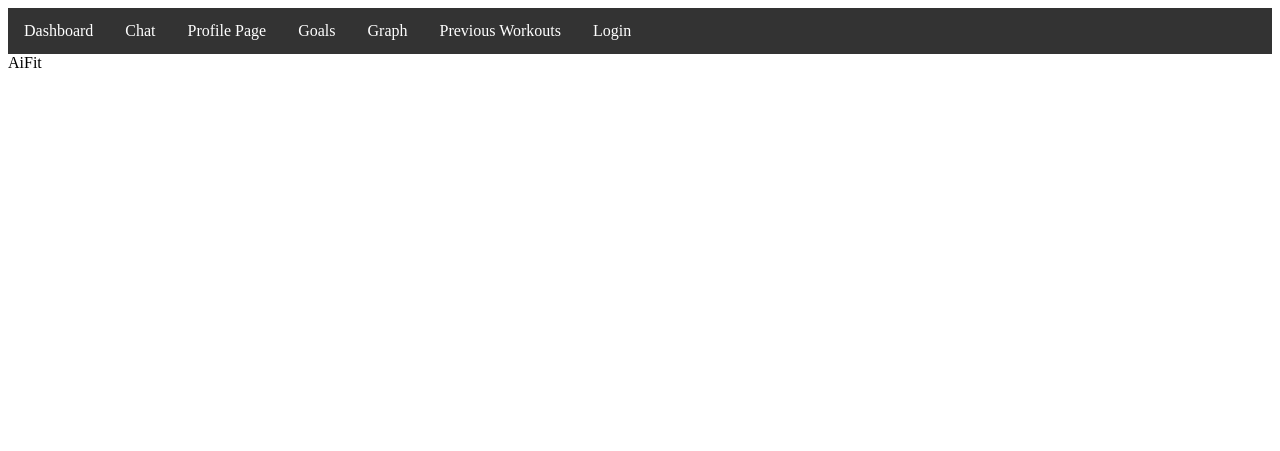
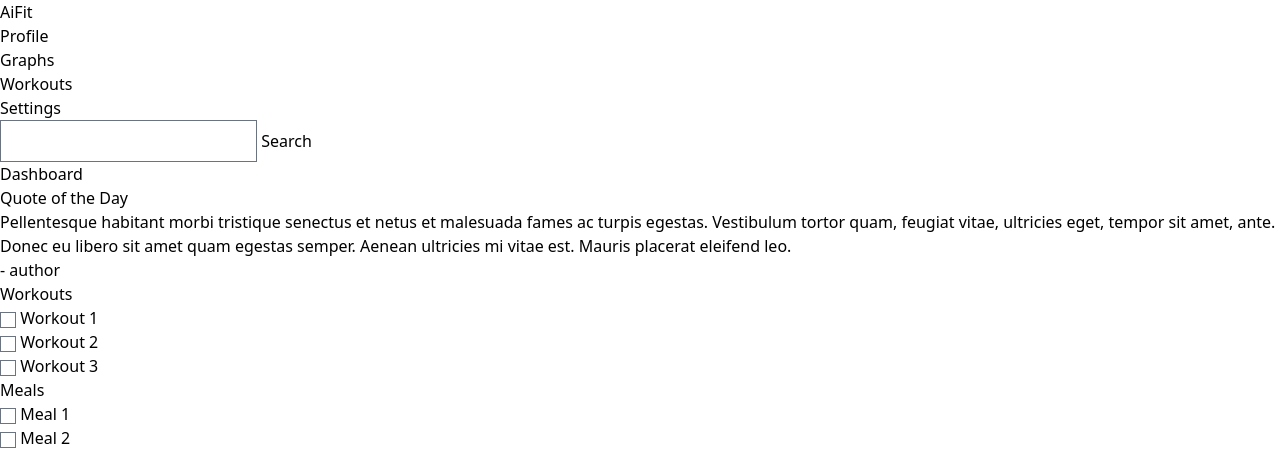
Before and after one commit to LisaCJHeinhold/aifit, a Django app: page / in a window 1280 px wide. Shown: the top 451 px of the page. Run offline with Django 5.2, Linux system fonts and the light colour scheme; data that the repository does not hold is empty; style sheets or scripts are compiled from the project's sources; some libraries are stand-ins or nearby versions.

Commit message:
Index.html updating

```diff
--- a/aifit/aifit_app/templates/aifit_app/index.html
+++ b/aifit/aifit_app/templates/aifit_app/index.html
@@ -1,13 +1,54 @@
-{% extends "aifit_app/navbar.html" %}
+<!DOCTYPE html>
+<html lang="en">
+<head>
+    <meta charset="UTF-8">
+    <meta name="viewport" content="width=device-width, initial-scale=1.0">
+    <link rel="stylesheet" href="styles.css">
+    <title>AiFit</title>
 
-{% load static tailwind_tags %}
-
-{% tailwind_css %}
-{% block title %}
-    AiFit
-{% endblock %}
-
-
-{% block content %}
-  AiFit
-{% endblock %}
+</head>
+<body>
+    <div class="grid-container">
+    <div class="side-bar">
+    <h1 id="logo">AiFit</h1>
+    <h2>Profile</h2>
+    <h2>Graphs</h2>
+    <h2>Workouts</h2>
+    <h2>Settings</h2>
+    </div>
+    <div class="search-bar">
+        <input id="search" type="text">
+        <button type="submit">Search</button>
+    </div>
+    <h1>Dashboard</h1>
+    <div class="quote-section">
+    <h3>Quote of the Day</h3>
+    <p>Pellentesque habitant morbi tristique senectus et netus et malesuada
+        fames ac turpis egestas. Vestibulum tortor quam, feugiat vitae,
+        ultricies eget, tempor sit amet, ante. Donec eu libero sit amet quam
+        egestas semper. Aenean ultricies mi vitae est. Mauris placerat eleifend leo.</p>
+    <p>- author</p>
+    </div>
+    <div class="checkbox1">
+        <h4>Workouts</h4>
+        <ul>
+            <input type="checkbox" id="item1" name="item1"> <label for="item1">Workout 1</label></br>
+            <input type="checkbox" id="item2" name="item2"> <label for="item2">Workout 2</label></br>
+            <input type="checkbox" id="item3" name="item3"> <label for="item3">Workout 3</label></br>
+        </ul>
+    </div>
+    <div class="checkbox2">
+        <h4>Meals</h4>
+        <ul>
+            <input type="checkbox" id="item1" name="item1"> <label for="item1">Meal 1</label></br>
+            <input type="checkbox" id="item2" name="item2"> <label for="item2">Meal 2</label></br>
+            <input type="checkbox" id="item3" name="item3"> <label for="item3">Meal 3</label></br>
+        </ul>
+    </div>
+    <div class="image">
+        <h3>Graph: </h3>
+        <img src="examplegraph.gif" alt="Picture of Graph">
+    </div>
+    </div>
+</body>
+</html></html>
```
